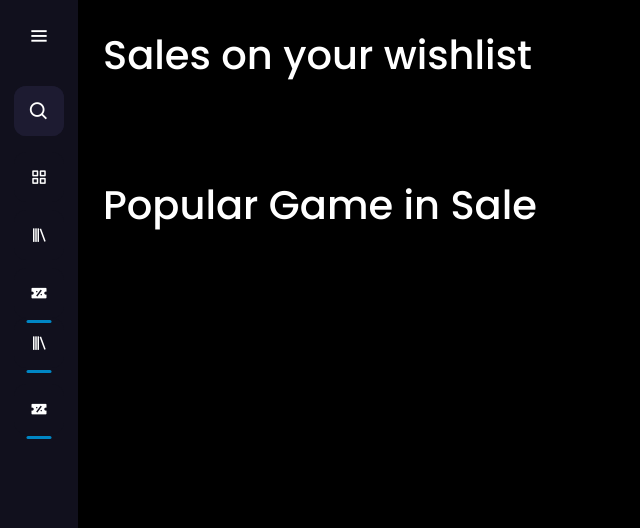
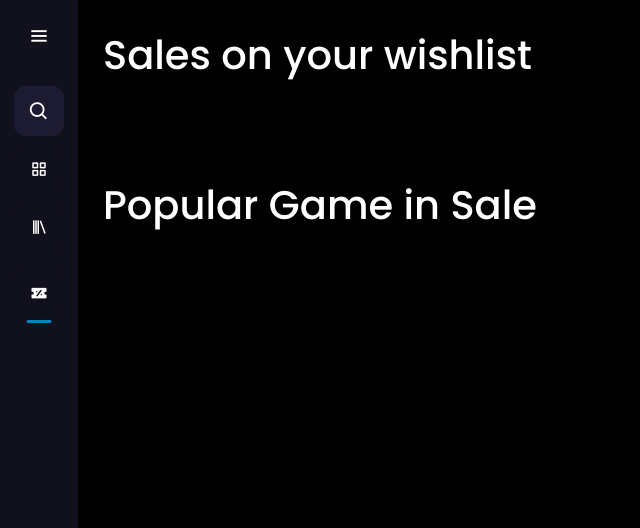
Before and after one commit to ThijnBr/ProjectSteam, a Flask app: template templates/Sales.html in a window 1280 px wide. Shown: the top 528 px of the page, without its empty margins (0-640 px from the left). Run offline with Flask 3, Linux system fonts and the light colour scheme; the template is opened without the code that fills it, so the values that code supplies are empty.

Commit message:
fixes sales hotbar

```diff
--- a/templates/Sales.html
+++ b/templates/Sales.html
@@ -29,22 +29,12 @@
       </li>
       <li>
         <a href="/">
-          <li>
           <i class='bx bx-grid-alt'></i>
           <span class="links_name">Dashboard</span>
         </a>
          <span class="tooltip">Dashboard</span>
       </li>
       <li>
-       <a href="library">
-         <i class='bx bx-library' ></i>
-         <span class="links_name">Library</span>
-       </a>
-       <span class="tooltip">Library</span>
-     </li>
-     <li  class="active">
-       <a href="sales">
-         <i class='bx bxs-discount'></i>
        <a href="library">
 
          <i class='bx bx-library' ></i>
```
